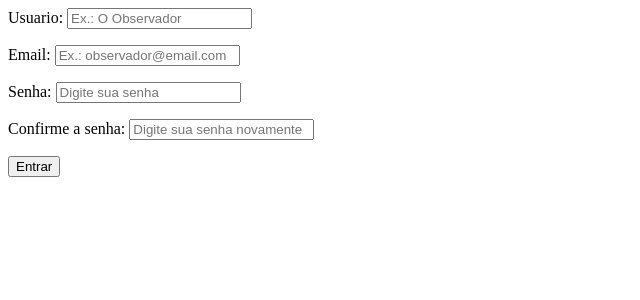
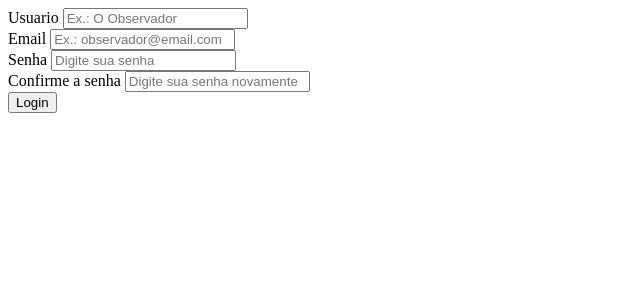
Before and after one commit to ptksousa/observador, a Django app: template templates/usuarios/login.html in a window 1280 px wide. Shown: the top 300 px of the page, without its empty margins (0-640 px from the left). Run offline with Django 5.2, Linux system fonts and the light colour scheme; the template is opened without the code that fills it: values that come from a table or form of the project are taken from there, others are empty.

Commit message:
feat: cria html de login

```diff
--- a/templates/usuarios/login.html
+++ b/templates/usuarios/login.html
@@ -1,5 +1,14 @@
-<form method="POST">
+<form action="{% url 'login' %}" method="POST">
     {% csrf_token %}
-    {{ form.as_p }}
-    <button type="submit">Entrar</button>
+    <div>
+    {% for field in form.visible_fields %}
+        <div>
+            <label for="{{ field.id_for_label }}">{{field.label}}</label>
+            {{ field }}
+        </div>
+    {% endfor %}
+    </div>
+    <div>
+        <button type="submit" class="btn btn-success col-12" style="padding: top 5px;">Login</button>
+    </div>
 </form>
```
